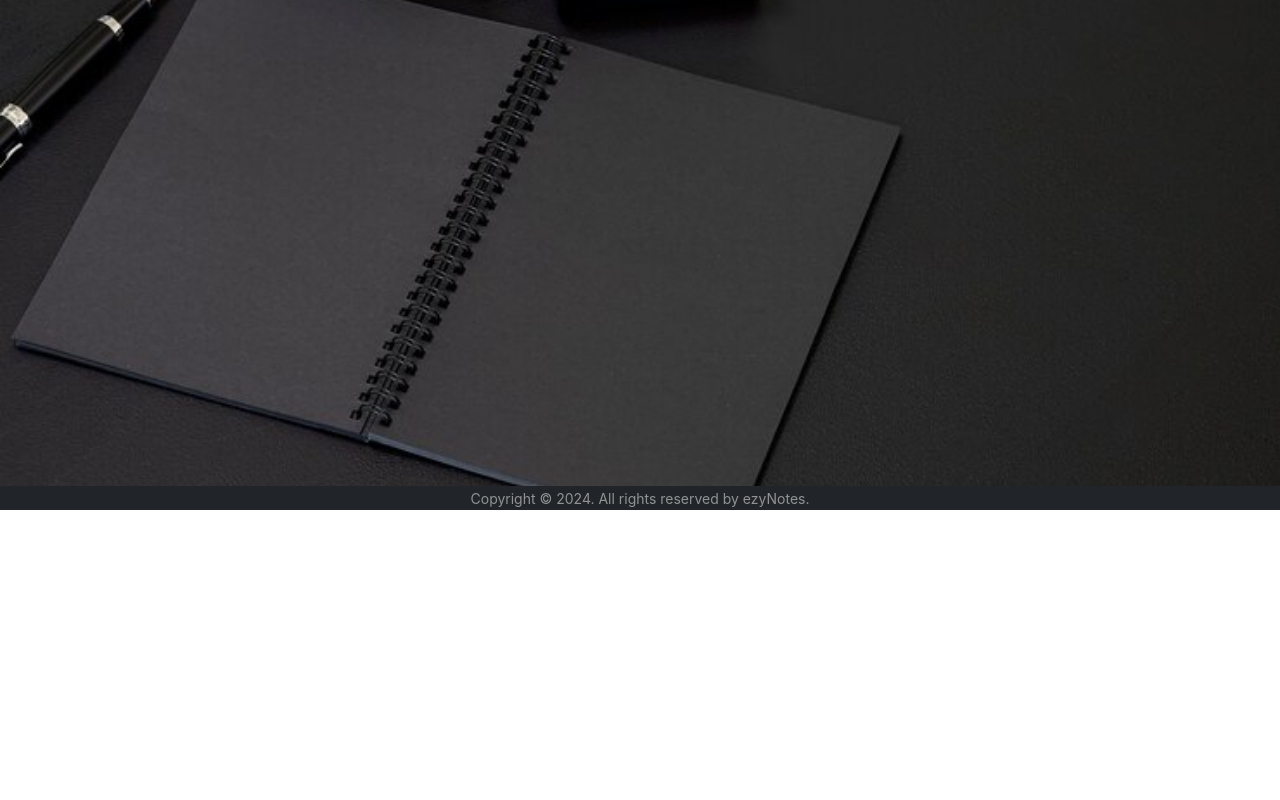
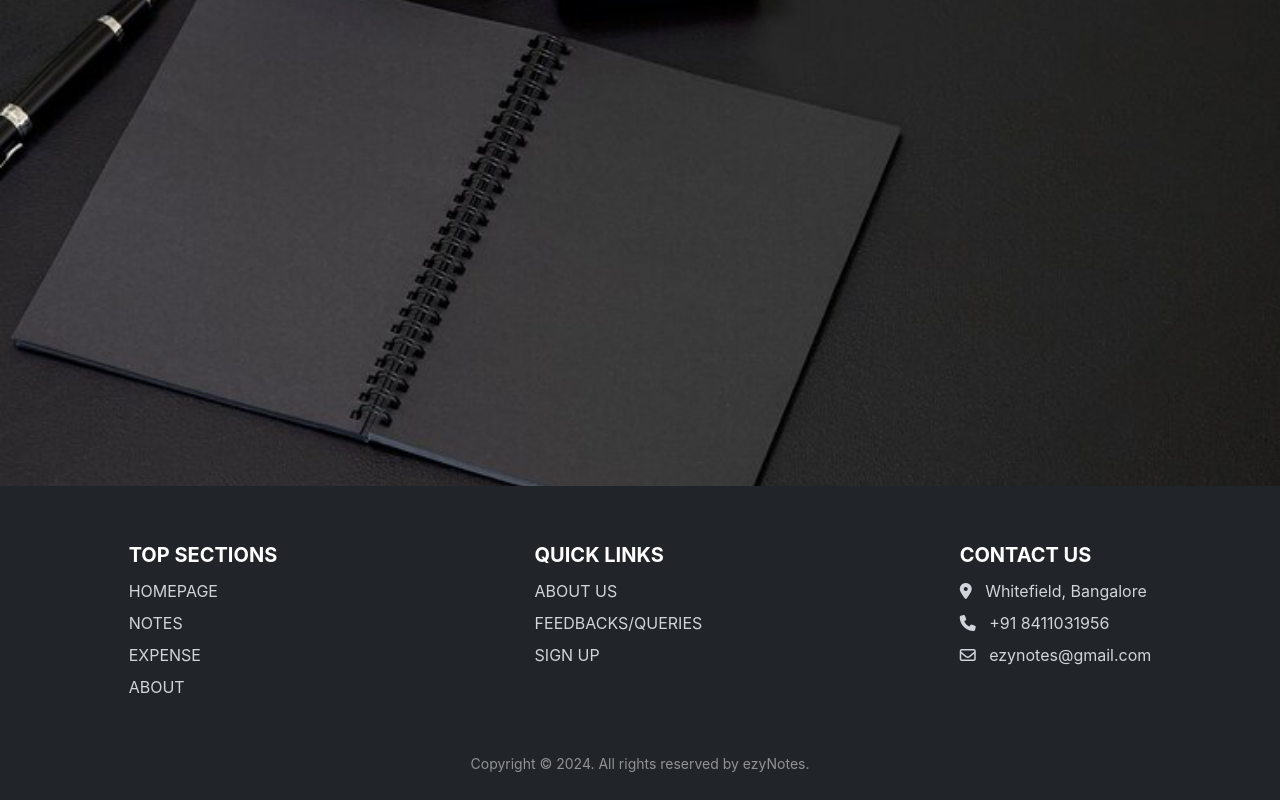
Before and after one commit to Irfansheikh01/ezyNotes, a React (Create React App) app: page /Login in a window 1280 px wide. Shown: the part 314-1114 px from the top of the page. Before the commit the page ends 824 px from the top, so only its background shows below. Built offline with nearby package versions, Linux system fonts and the light colour scheme.

Commit message:
Added more stuffs in footer to make it look more professional

```diff
--- a/src/Components/Footer.js
+++ b/src/Components/Footer.js
@@ -1,12 +1,49 @@
 import React from 'react'
+import { Link } from 'react-router-dom'
 
 const Footer = () => {
+    const scrollToTop = () => {
+        window.scrollTo({
+          top: 0,
+          behavior: 'smooth'  // Optional: smooth scrolling behavior
+        });
+      };
+
   return (
 
+
+  <footer>
+  <div className='footer-main'>
+    <div className='footer-div'>
+          <h5 className='mb-2'>TOP SECTIONS</h5>
+          <ul>
+              <li className='py-1'> <Link to="/" aria-current="page" onClick={scrollToTop}> HOMEPAGE</Link></li>
+              <li className='py-1'><Link to="/home" onClick={scrollToTop}>NOTES</Link></li>
+              <li className='py-1'><Link to="/expense" onClick={scrollToTop}>EXPENSE</Link></li>
+              <li className='py-1'><Link to="/about" onClick={scrollToTop}>ABOUT</Link></li>
+          </ul>
+      </div>
+      <div className='footer-div'>
+          <h5 className='mb-2'>QUICK LINKS</h5>
+          <ul>
+              <li className='py-1'><Link to="/about" onClick={scrollToTop}>ABOUT US</Link></li>
+              <li className='py-1'><Link to="#" onClick={scrollToTop}>FEEDBACKS/QUERIES</Link></li>
+              <li className='py-1'><Link to="/signup" onClick={scrollToTop}>SIGN UP</Link></li>
+          </ul>
+      </div>
+      <div className='footer-div'>
+          <h5 className='mb-2'>CONTACT US</h5>
+          <ul>
+              <li className='py-1' style={{color:'#d1d5db'}}><i className="fa-solid fa-location-dot"></i> &nbsp; Whitefield, Bangalore</li>
+              <li className='py-1' style={{color:'#d1d5db'}}><i className="fa-solid fa-phone"></i> &nbsp; <a href="tel:8411031956">+91 8411031956</a></li>
+              <li className='py-1' style={{color:'#d1d5db'}}><i className="fa-regular fa-envelope"></i> &nbsp; ezynotes@gmail.com</li>
+          </ul>
+      </div>
+  </div>
     <div className='text-center bg-dark text-white-50'>
-    <small>Copyright © 2024. All rights reserved by ezyNotes.</small>
-  </div>
-
+        <small>Copyright © 2024. All rights reserved by ezyNotes.</small>
+    </div>
+  </footer>
   )
 }
 
```
